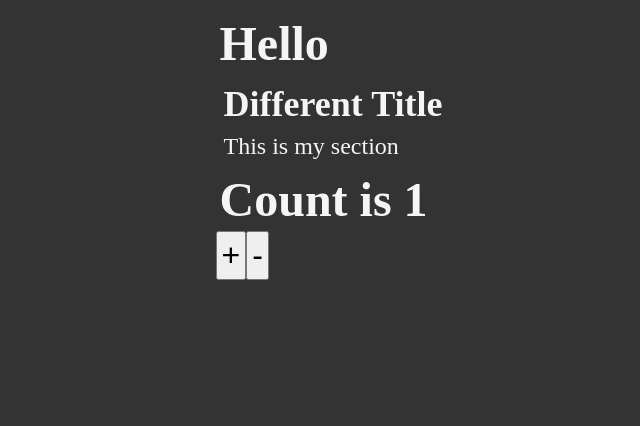
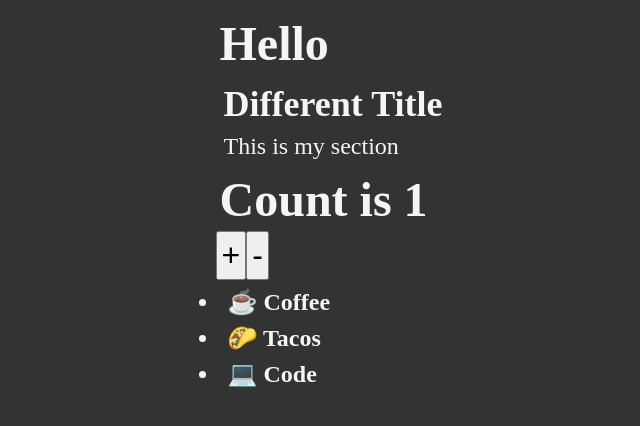
Before and after one commit to Buyaki01/hello-react-typescript, a React (Vite) app: page / in a window 1280 px wide. Shown: the top 426 px of the page, without its empty margins (307-947 px from the left). Built offline with nearby package versions, Linux system fonts and the light colour scheme.

Commit message:
Add List component

```diff
--- a/src/App.tsx
+++ b/src/App.tsx
@@ -1,5 +1,6 @@
 import { Counter } from "./components/Counter"
 import Heading from "./components/Heading"
+import { List } from "./components/List"
 import { Section } from "./components/Section"
 import { useState } from "react"
 
@@ -11,6 +12,7 @@
       <Heading title={"Hello"} />
       <Section title={"Different Title"}>This is my section</Section>
       <Counter setCount={setCount}>Count is {count}</Counter>
+      <List items={["☕ Coffee", "🌮 Tacos", "💻 Code"]} render={(item: string) => <span className="bold">{item}</span>} />
     </>
   )
 }
--- /dev/null
+++ b/src/components/List.tsx
@@ -0,0 +1,21 @@
+// A component that is very generic
+
+import { ReactNode } from "react";
+
+// We can use generics with an interface
+interface ListProps<T> {
+  items: T[],
+  render: (item: T) => ReactNode
+}
+
+export const List = <T,>({ items, render }: ListProps<T>) => {
+  return (
+    <ul>
+      {items.map((item, i) => (
+        <li key={i}>
+          {render(item)}
+        </li>
+      ))}
+    </ul>
+  )
+}
```
